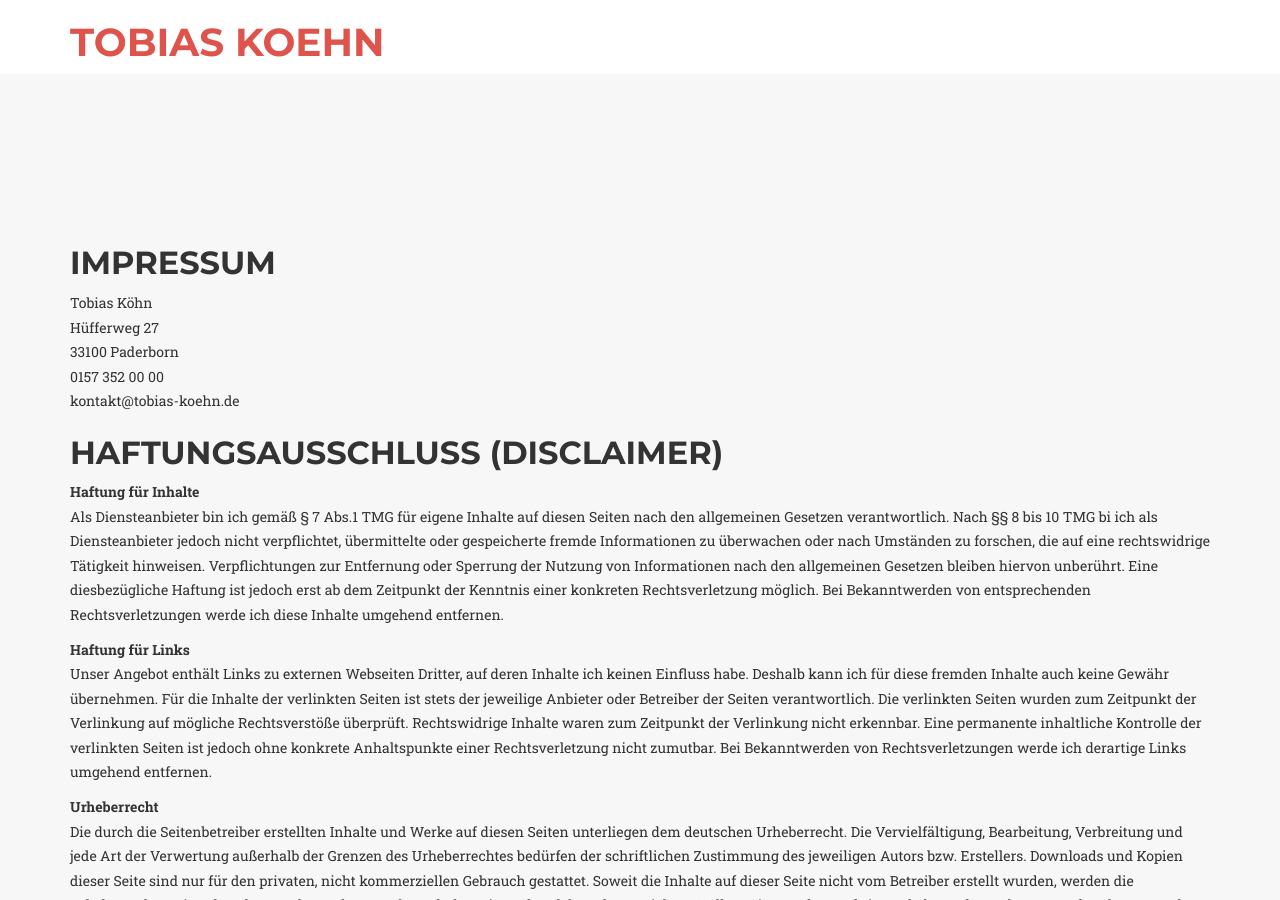
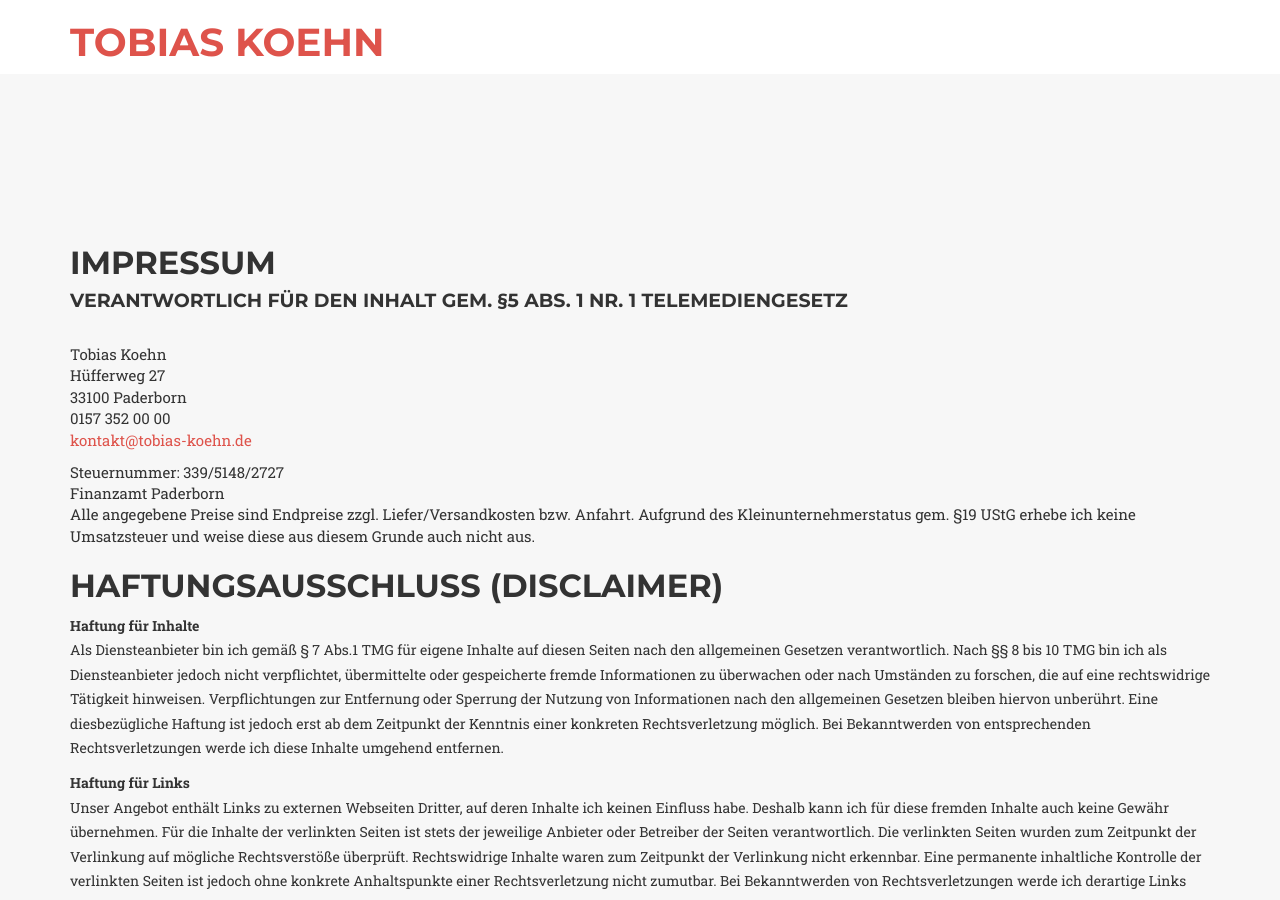
Before and after one commit to ToKoehn/tokoehn.github.io, a Jekyll site: the page built from impressum.html, in a window 1280 px wide and 900 px high. Built offline with Jekyll 4.4.1, drawn with Linux system fonts in a browser that asks for light colours; some web fonts are replaced.

Commit message:
steuernummer

```diff
--- a/impressum.html
+++ b/impressum.html
@@ -4,19 +4,24 @@ layout: default
 
 <h2>Impressum</h2>
 
-<p>Tobias Köhn <br> Hüfferweg 27 <br> 33100 Paderborn <br> 0157 352 00 00 <br> kontakt@tobias-koehn.de</p>
+<h4>Verantwortlich für den Inhalt gem. §5 Abs. 1 Nr. 1 Telemediengesetz  </h4> <br>
+Tobias Koehn <br> Hüfferweg 27 <br> 33100 Paderborn <br> 0157 352 00 00 <br> <a href="mailto:kontakt@tobias-koehn.de">kontakt@tobias-koehn.de</a></p>
+
+Steuernummer: 339/5148/2727 <br>
+Finanzamt Paderborn <br>
+Alle angegebene Preise sind Endpreise zzgl. Liefer/Versandkosten bzw. Anfahrt. Aufgrund des Kleinunternehmerstatus gem. §19 UStG erhebe ich keine Umsatzsteuer und weise diese aus diesem Grunde auch nicht aus.
+
 
 
 <h2>Haftungsausschluss (Disclaimer) </h2>
 <p> <strong>Haftung für Inhalte</strong> <br>
-    Als Diensteanbieter bin ich gemäß § 7 Abs.1 TMG für eigene Inhalte auf diesen Seiten nach den allgemeinen Gesetzen verantwortlich. Nach §§ 8 bis 10 TMG bi ich als Diensteanbieter jedoch nicht verpflichtet, übermittelte oder gespeicherte fremde Informationen zu überwachen oder nach Umständen zu forschen, die auf eine rechtswidrige Tätigkeit hinweisen. Verpflichtungen zur Entfernung oder Sperrung der Nutzung von Informationen nach den allgemeinen Gesetzen bleiben hiervon unberührt. Eine diesbezügliche Haftung ist jedoch erst ab dem Zeitpunkt der Kenntnis einer konkreten Rechtsverletzung möglich. Bei Bekanntwerden von entsprechenden Rechtsverletzungen werde ich diese Inhalte umgehend entfernen. <br> </p>
+    Als Diensteanbieter bin ich gemäß § 7 Abs.1 TMG für eigene Inhalte auf diesen Seiten nach den allgemeinen Gesetzen verantwortlich. Nach §§ 8 bis 10 TMG bin ich als Diensteanbieter jedoch nicht verpflichtet, übermittelte oder gespeicherte fremde Informationen zu überwachen oder nach Umständen zu forschen, die auf eine rechtswidrige Tätigkeit hinweisen. Verpflichtungen zur Entfernung oder Sperrung der Nutzung von Informationen nach den allgemeinen Gesetzen bleiben hiervon unberührt. Eine diesbezügliche Haftung ist jedoch erst ab dem Zeitpunkt der Kenntnis einer konkreten Rechtsverletzung möglich. Bei Bekanntwerden von entsprechenden Rechtsverletzungen werde ich diese Inhalte umgehend entfernen. <br> </p>
 <p><strong> Haftung für Links</strong> <br>
     Unser Angebot enthält Links zu externen Webseiten Dritter, auf deren Inhalte ich keinen Einfluss habe. Deshalb kann ich für diese fremden Inhalte auch keine Gewähr übernehmen. Für die Inhalte der verlinkten Seiten ist stets der jeweilige Anbieter oder Betreiber der Seiten verantwortlich. Die verlinkten Seiten wurden zum Zeitpunkt der Verlinkung auf mögliche Rechtsverstöße überprüft. Rechtswidrige Inhalte waren zum Zeitpunkt der Verlinkung nicht erkennbar. Eine permanente inhaltliche Kontrolle der verlinkten Seiten ist jedoch ohne konkrete Anhaltspunkte einer Rechtsverletzung nicht zumutbar. Bei Bekanntwerden von Rechtsverletzungen werde ich derartige Links umgehend entfernen. <br> </p>
 <p><strong>Urheberrecht</strong> <br>
 Die durch die Seitenbetreiber erstellten Inhalte und Werke auf diesen Seiten unterliegen dem deutschen Urheberrecht. Die Vervielfältigung, Bearbeitung, Verbreitung und jede Art der Verwertung außerhalb der Grenzen des Urheberrechtes bedürfen der schriftlichen Zustimmung des jeweiligen Autors bzw. Erstellers. Downloads und Kopien dieser Seite sind nur für den privaten, nicht kommerziellen Gebrauch gestattet. Soweit die Inhalte auf dieser Seite nicht vom Betreiber erstellt wurden, werden die Urheberrechte Dritter beachtet. Insbesondere werden Inhalte Dritter als solche gekennzeichnet. Sollten Sie trotzdem auf eine Urheberrechtsverletzung aufmerksam werden, bitten wir um einen entsprechenden Hinweis. Bei Bekanntwerden von Rechtsverletzungen werden wir derartige Inhalte umgehend entfernen. <br>
 <p><strong>Google Analytics</strong> <br> </p>
     Diese Website verwendet Google Analytics. Klicken Sie bitte <a href="https://support.google.com/analytics/answer/6004245?hl=de"> hier </a> um Details über die Nutzung der Daten bei Google einzusehen. </p>
-
 
 
 
```
